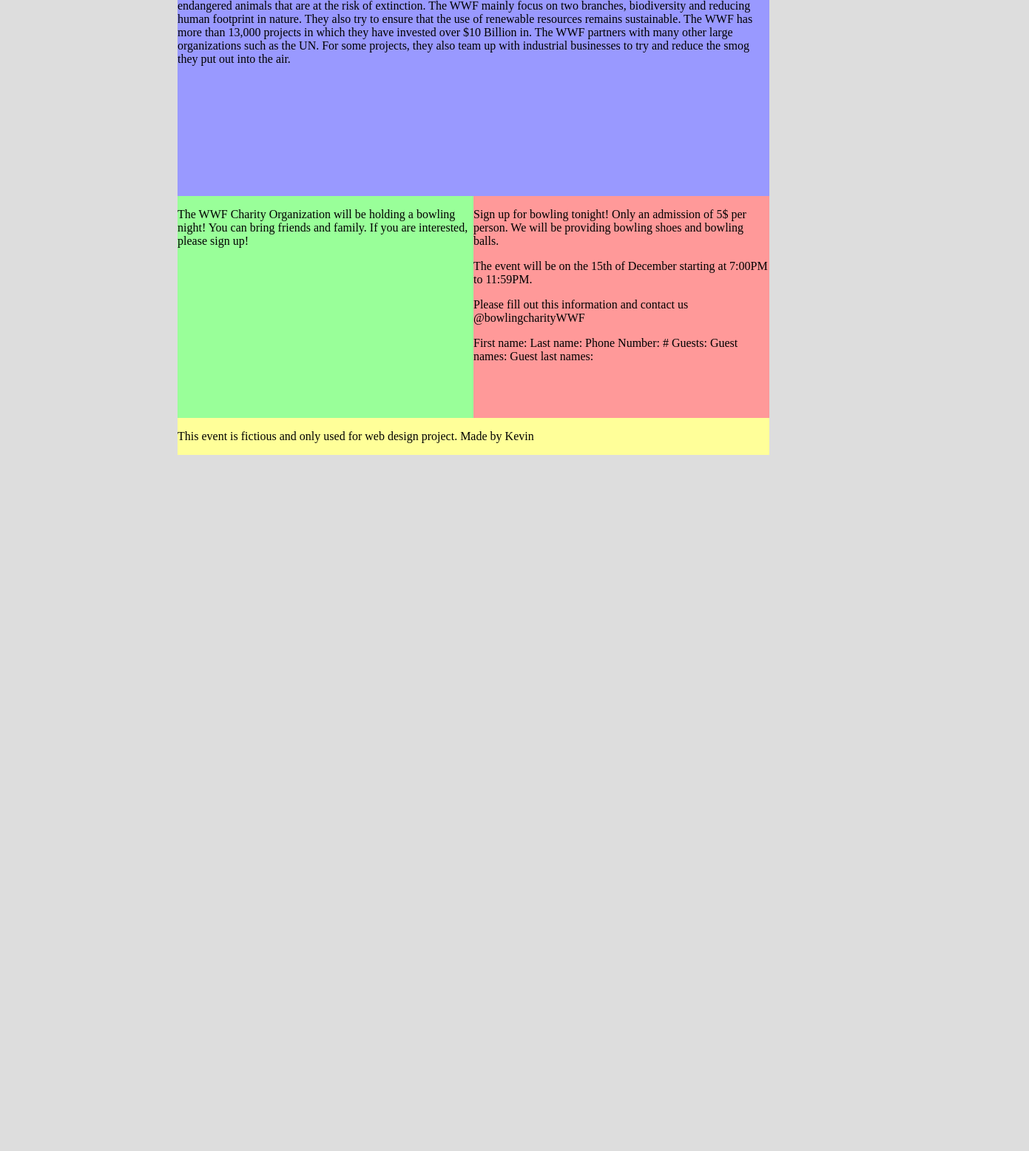
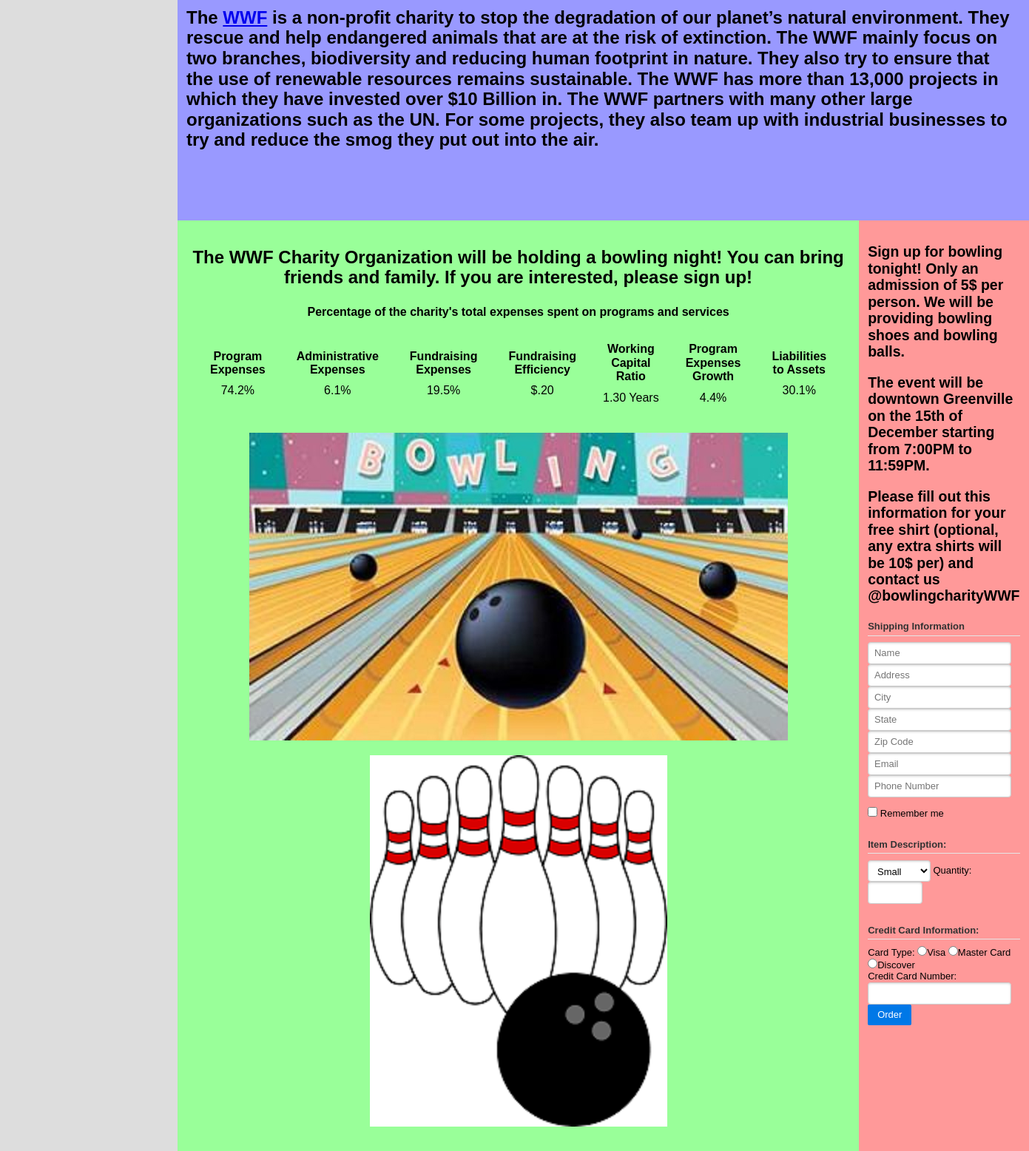
Before and after one commit to RonaldKendrick/charity_event, a plain HTML site: page index.html in a window 1280 px wide. Shown: the part 492-2048 px from the top of the page at 74% size, 1391 px wide, since content can reach past the window. Before the commit the page ends 1115 px from the top, so only its background shows below. Drawn offline with nearby package versions, Linux system fonts and the light colour scheme.

Commit message:
Add files via upload

```diff
--- a/index.html
+++ b/index.html
@@ -5,6 +5,8 @@
   <title>WWF Charity Event</title>
   <link href="main.css" rel="stylesheet">
   <meta name="viewport" content="width=device-width, initial-scale=1">
+  <link rel="stylesheet" href="https://unpkg.com/purecss@1.0.0/build/pure-min.css"
+  integrity="sha384-nn4HPE8lTHyVtfCBi5yW9d20FjT8BJwUXyWZT9InLYax14RDjBj46LmSztkmNP9w" crossorigin="anonymous">
 </head>
 
 <body>
@@ -20,36 +22,97 @@
     </section>
 
     <section id="about">
-      <p>The WWF is a non-profit charity to stop the degradation of our planet’s natural environment.
+      <h2><p>The <a href="https://www.worldwildlife.org/">WWF</a> is a non-profit charity to stop the degradation of our planet’s natural environment.
       They rescue and help endangered animals that are at the risk of extinction.
       The WWF mainly focus on two branches, biodiversity and reducing human footprint in nature.
       They also try to ensure that the use of renewable resources remains sustainable.
       The WWF has more than 13,000 projects in which they have invested over $10 Billion in.
       The WWF partners with many other large organizations such as the UN.
       For some projects, they also team up with industrial businesses to try
-      and reduce the smog they put out into the air. </p>
+      and reduce the smog they put out into the air. </p></h2>
     </section>
 
     <section id="event">
-      <p>The WWF Charity Organization will be holding a bowling night! You can bring friends and family.
-        If you are interested, please sign up!</p>
+      <h2><p>The WWF Charity Organization will be holding a bowling night! You can bring friends and family.
+        If you are interested, please sign up!</p></h2>
+
+        <table>
+          <caption><b>Percentage of the charity's total expenses spent on programs and services</b></caption>
+
+            <thead>
+              <tr>
+                <th>Program Expenses</th>
+                <th>Administrative Expenses</th>
+                <th>Fundraising Expenses</th>
+                <th>Fundraising Efficiency</th>
+                <th>Working Capital Ratio</th>
+                <th>Program Expenses Growth</th>
+                <th>Liabilities to Assets</th>
+              </tr>
+            </thead>
+          <tbody>
+            <tr>
+              <td aria-label="Program Expenses">74.2%</td>
+              <td aria-label="Administrative Expenses">6.1%</td>
+              <td aria-label="Fundraising Expenses">19.5%</td>
+              <td aria-label="Fundraising Efficiency">$.20</td>
+              <td aria-label="Working Capital Ratio">1.30 Years</td>
+              <td aria-label="Program Expenses Growth">4.4%</td>
+              <td aria-label="Liabilities to Assets">30.1%</td>
+            </tr>
+
+          </tbody>
+          </table>
+
+          <p><img class="bowling" src="img/bowling.jpg" alt="Bowling Alley"></p>
+          <p><img class="pins" src="img/pins.png" alt="Bowling"></p>
+
     </section>
 
     <section id="signup">
-      <p>Sign up for bowling tonight! Only an admission of 5$ per person.
+      <h2><p>Sign up for bowling tonight! Only an admission of 5$ per person.
         We will be providing bowling shoes and bowling balls.</p>
 
-      <p>The event will be on the 15th of December starting at 7:00PM to 11:59PM.</p>
+      <p>The event will be downtown Greenville on the 15th of December starting from 7:00PM to 11:59PM.</p>
 
-      <p>Please fill out this information and contact us @bowlingcharityWWF</p>
+      <p>Please fill out this information for your free shirt (optional, any extra shirts will be 10$ per)
+        and contact us @bowlingcharityWWF</p></h2>
 
-      <p>First name:
-      Last name:
-      Phone Number:
-      # Guests:
-      Guest names:
-      Guest last names:</p>
-
+  <form class="pure-form" action="thanks.html" method="post">
+    <fieldset>
+        <legend><b>Shipping Information</b></legend>
+        <input type="text" placeholder="Name">
+        <input type="text" placeholder="Address">
+        <input type="text" placeholder="City">
+        <input type="text" placeholder="State">
+        <input type="text" placeholder="Zip Code">
+        <input type="text" placeholder="Email">
+        <input type="text" placeholder="Phone Number">
+        <label for="remember">
+        <p><input id="remember" type="checkbox"> Remember me</p>
+        </label>
+     </fieldset>
+   <fieldset>
+   <legend><b>Item Description:</b></legend>
+   <select name="Size:">
+   <option value="small">Small</option>
+   <option value="medium">Medium</option>
+   <option value="large">Large</option>
+   </select>
+   Quantity:
+   <input type="text" name="quantity" maxlength="5" size="5"><br><br>
+ </fieldset>
+ <fieldset>
+   <legend><b>Credit Card Information:</b></legend>
+   Card Type:
+   <input type="radio" name="cardtype" value="visa">Visa
+   <input type="radio" name="cardtype" value="mastercard">Master Card
+   <input type="radio" name="cardtype" value="discover">Discover<br>
+   Credit Card Number:
+   <input type="text" name="creditcardnumber"><br>
+   <button type="submit" class="pure-button pure-button-primary">Order</button>
+ </fieldset>
+ </form>
     </section>
 
     <footer>
--- a/main.css
+++ b/main.css
@@ -23,7 +23,7 @@ header {
   background-color: #99ffff;
   grid-area: header;
   text-align: center;
-  font-size: 30px;
+  font-size: 25px;
 }
 
 main {
@@ -37,21 +37,29 @@ section {
 section#about {
   background-color: #9999ff;
   grid-area: about;
+  padding: 12px;
 }
 
 section#event {
   background-color: #99ff99;
   grid-area: event;
+  padding: 12px;
+  text-align: center;
+
 }
 
 section#signup {
   background-color: #ff9999;
   grid-area: signup;
+  padding: 12px;
+  font-size: 13px;
+
 }
 
 section#hero {
   grid-area: hero;
-  background-color: #ff6677;
+  background-color: #000000;
+  display: none;
 }
 
 footer {
@@ -60,7 +68,11 @@ footer {
 }
 
 img {
-  max-width: 100%;
+max-width: 100%;
+}
+
+table {
+  width: 100%;
 }
 
 @media (min-width: 800px) {
@@ -73,4 +85,37 @@ img {
       "event signup"
       "footer footer";
   }
+
+  section#hero {
+    display: block;
+  }
+
+  table {
+    width: 100%;
+    padding: 10px;
+  }
+
+  thead {
+    display: none;
+    padding: 10px;
+
+  }
+
+  tr {
+    margin-top: 7px;
+    margin-bottom: 7px;
+    padding: 10px;
+
+  }
+
+  td {
+    padding: 10px;
+  }
+
+  td:before {
+    content: attr(aria-label);
+    float: left;
+    font-weight: bold;
+    padding: 10px;
+  }
 }
```
Also changed, not shown: thanks.html (added, +1 -0 lines), img/banner.jpg, img/bowling.jpg (added), img/pins.png (added).
